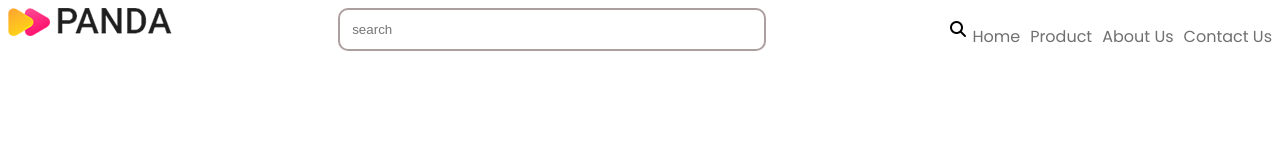
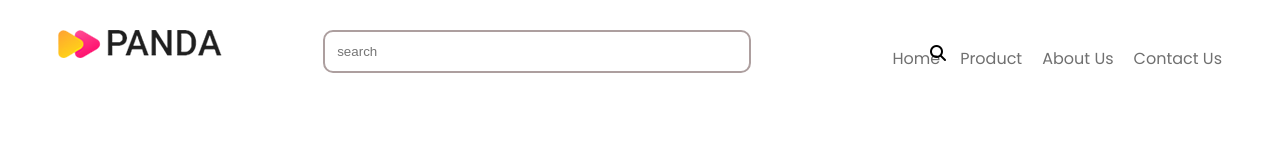
Before and after one commit to faiji31/Simple_Ecommerce_website_Design, a plain HTML site: page index.html in a window 1280 px wide. Drawn offline with Linux system fonts and the light colour scheme; a web font is replaced by a local one.

Commit message:
5th commit

```diff
--- a/style.css
+++ b/style.css
@@ -7,6 +7,7 @@
 nav{
     display: flex;
     justify-content: space-between;
+   margin: 30px 50px;
 
 }
 .serc input{
@@ -18,8 +19,8 @@ nav{
 }
 .serc i{
     position: absolute;
-    top: 21px;
-    left:950px;
+    top: 45px;
+    left:930px;
 }
 ul li{
     list-style: none;
@@ -32,5 +33,5 @@ li a{
 }
 ul{
     display: flex;
-    gap: 10px;
+    gap: 20px;
 }
```
